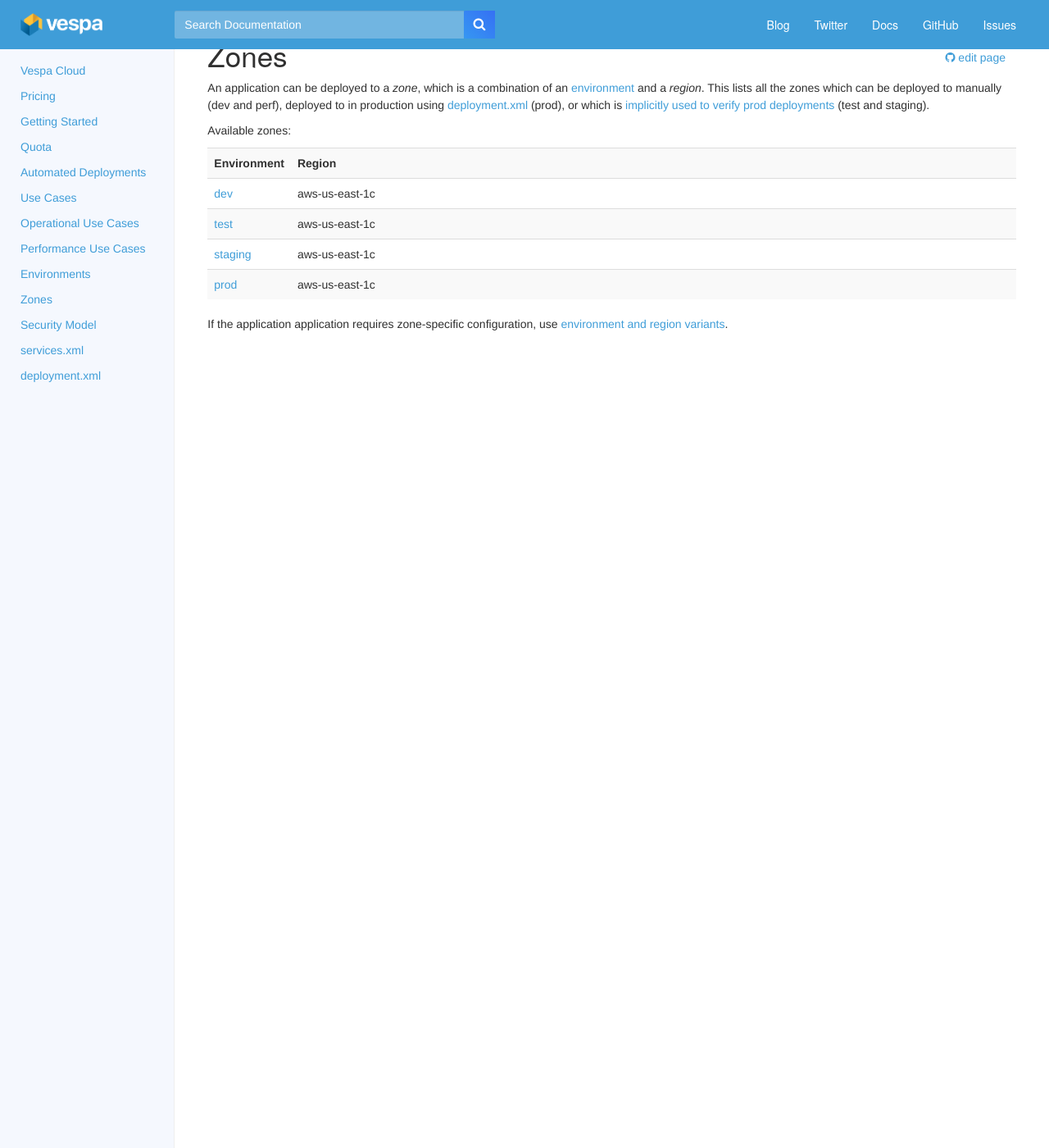
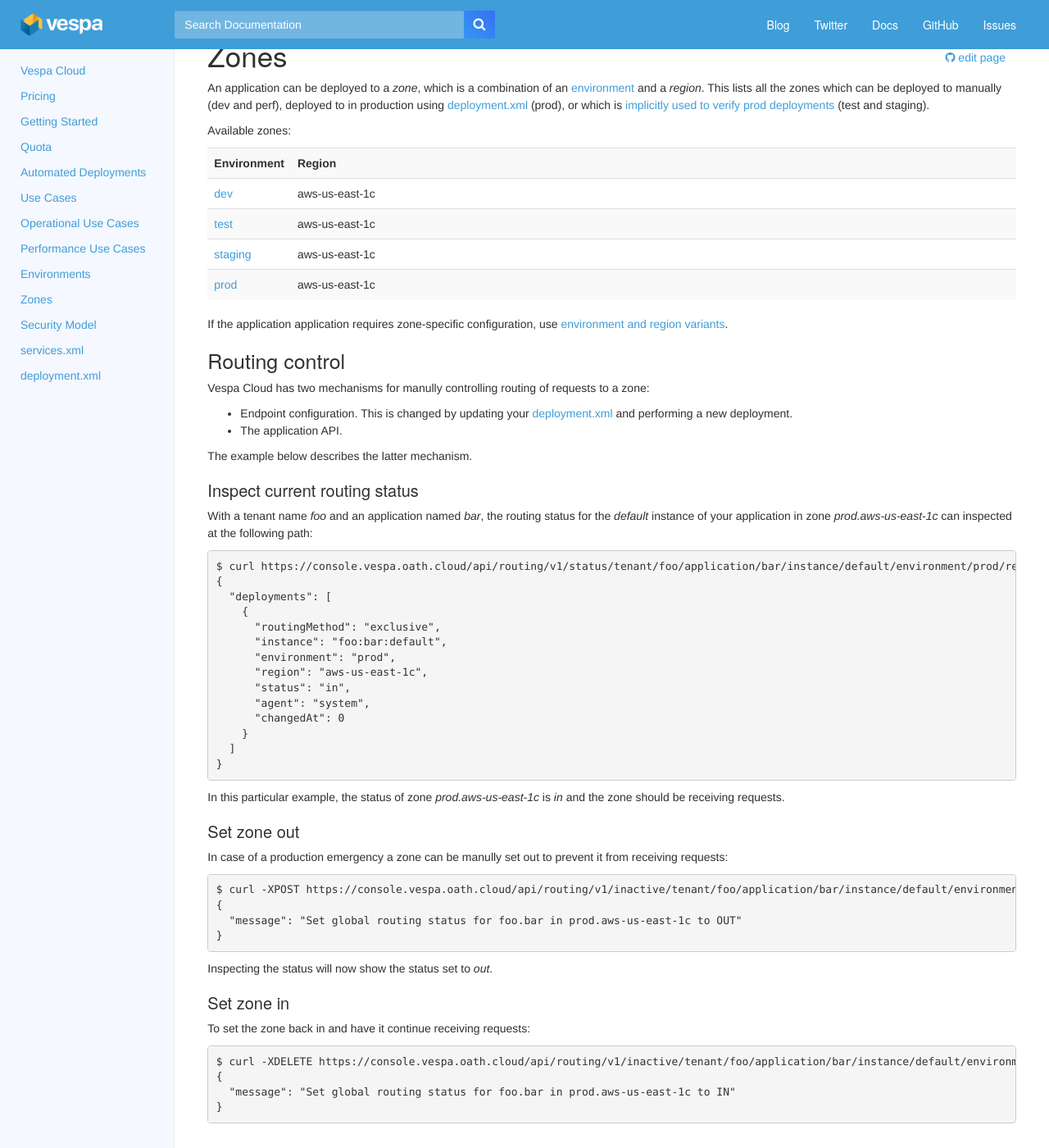
Before and after one commit to vespa-engine/cloud, a Jekyll site: the page built from reference/zones.html, in a window 1280 px wide and 1400 px high, scrolled down 52 px. Shown: the whole window at 82% size. Built offline with Jekyll 4.4.1, drawn with Linux system fonts in a browser that asks for light colours; before the commit the page ends 900 px from its top, so only the background shows below that.

Commit message:
Describe routing control

```diff
--- a/reference/zones.html
+++ b/reference/zones.html
@@ -24,3 +24,69 @@ If the application application requires zone-specific configuration,
 use <a href="services#instance-environment-and-region-variants">
 environment and region variants</a>.
 </p>
+
+<h2 id="routing-control">Routing control</h2>
+
+<p>Vespa Cloud has two mechanisms for manully controlling routing of requests to a zone:</p>
+
+<ul>
+  <li>Endpoint configuration. This is changed by updating
+  your <a href="/reference/deployment">deployment.xml</a> and performing a new
+  deployment.</li>
+  <li>The application API.</li>
+</ul>
+
+<p>The example below describes the latter mechanism.</p>
+
+<h3>Inspect current routing status</h3>
+
+<p>With a tenant name <em>foo</em> and an application named <em>bar</em>, the
+routing status for the <em>default</em> instance of your application in
+zone <em>prod.aws-us-east-1c</em> can inspected at the following path:
+<pre>
+$ curl https://console.vespa.oath.cloud/api/routing/v1/status/tenant/foo/application/bar/instance/default/environment/prod/region/aws-us-east-1c | jq .
+{
+  "deployments": [
+    {
+      "routingMethod": "exclusive",
+      "instance": "foo:bar:default",
+      "environment": "prod",
+      "region": "aws-us-east-1c",
+      "status": "in",
+      "agent": "system",
+      "changedAt": 0
+    }
+  ]
+}
+</pre>
+</p>
+
+<p>
+In this particular example, the status of zone <em>prod.aws-us-east-1c</em>
+is <em>in</em> and the zone should be receiving requests.
+</p>
+
+<h3>Set zone out</h3>
+
+<p>In case of a production emergency a zone can be manully set out to prevent it
+  from receiving requests:
+<pre>
+$ curl -XPOST https://console.vespa.oath.cloud/api/routing/v1/inactive/tenant/foo/application/bar/instance/default/environment/prod/region/aws-us-east-1c | jq .
+{
+  "message": "Set global routing status for foo.bar in prod.aws-us-east-1c to OUT"
+}
+</pre>
+</p>
+
+<p>Inspecting the status will now show the status set to <em>out</em>.
+
+<h3>Set zone in</h3>
+
+<p>To set the zone back in and have it continue receiving requests:
+<pre>
+$ curl -XDELETE https://console.vespa.oath.cloud/api/routing/v1/inactive/tenant/foo/application/bar/instance/default/environment/prod/region/aws-us-east-1c | jq .
+{
+  "message": "Set global routing status for foo.bar in prod.aws-us-east-1c to IN"
+}
+</pre>
+</p>
```
